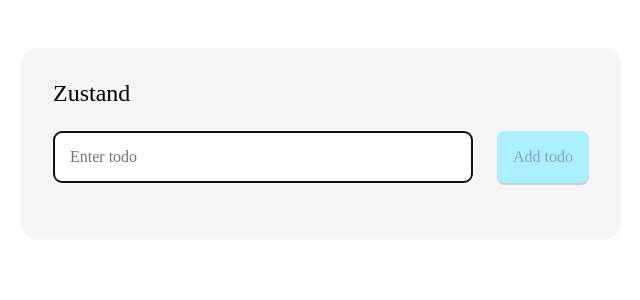
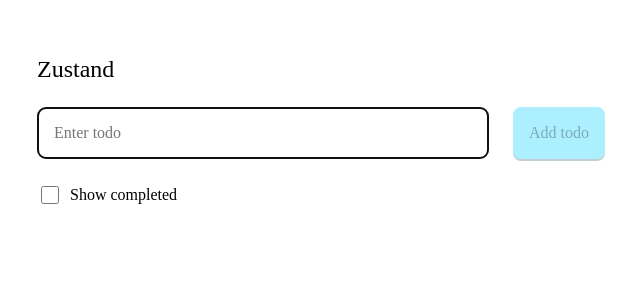
Before and after one commit to joakimgunst/react-state-management, a Next.js app: page /zustand-todo in a window 1280 px wide. Shown: the top 300 px of the page, without its empty margins (319-959 px from the left). Built offline with nearby package versions, Linux system fonts and the light colour scheme; a web font is replaced by a local one.

Commit message:
Add visibility filter to zustand example

```diff
--- a/src/components/AddForm.tsx
+++ b/src/components/AddForm.tsx
@@ -40,7 +40,7 @@
         input {
           padding: 16px;
           border-radius: 8px;
-          border: 1px solid #ccc;
+          border: 1px solid #bbb;
           font-family: inherit;
           font-size: inherit;
           min-width: 80px;
--- /dev/null
+++ b/src/components/TodoFilter.tsx
@@ -0,0 +1,26 @@
+interface Props {
+  showCompleted: boolean;
+  onToggle(): void;
+}
+
+export default function TodoFilter({ showCompleted, onToggle }: Props) {
+  return (
+    <label>
+      <input type="checkbox" checked={showCompleted} onChange={onToggle} />
+      <span>Show completed</span>
+
+      <style jsx>{`
+        label {
+          display: flex;
+          align-items: center;
+          column-gap: 8px;
+        }
+
+        input {
+          width: 18px;
+          height: 18px;
+        }
+      `}</style>
+    </label>
+  );
+}
--- a/src/components/TodoItem.tsx
+++ b/src/components/TodoItem.tsx
@@ -16,6 +16,7 @@
       initial={{ opacity: 0 }}
       animate={{ opacity: todo.completed ? 0.5 : 1 }}
       exit={{ opacity: 0 }}
+      layout
     >
       <div className="item">
         <input type="checkbox" checked={todo.completed} onChange={toggle} />
@@ -25,9 +26,9 @@
           .item {
             display: flex;
             align-items: center;
-            column-gap: 16px;
+            column-gap: 8px;
             padding: 16px;
-            background: #fff;
+            background: #f5f5f5;
             border-radius: 8px;
             overflow: hidden;
           }
--- a/src/components/TodoLayout.tsx
+++ b/src/components/TodoLayout.tsx
@@ -14,13 +14,11 @@
 
       <style jsx>{`
         .layout {
-          margin: 48px auto;
-          padding: 32px;
+          margin: 0 auto;
+          padding: 48px 16px;
+          max-width: 600px;
           display: grid;
           gap: 24px;
-          background-color: #f5f5f5;
-          border-radius: 16px;
-          max-width: 600px;
         }
 
         h1 {
--- a/src/pages/zustand-todo.tsx
+++ b/src/pages/zustand-todo.tsx
@@ -6,10 +6,14 @@
 import TodoList from "components/TodoList";
 import { combine } from "zustand/middleware";
 import * as utils from "utils";
+import TodoFilter from "components/TodoFilter";
 
 const initialState = {
   todos: [] as Todos,
+  showCompleted: false,
 };
+
+type State = typeof initialState;
 
 const useStore = create(
   combine(initialState, set => ({
@@ -17,13 +21,19 @@
       set(({ todos }) => ({ todos: utils.addTodo(todos, todo) })),
     toggleTodo: (id: string) =>
       set(({ todos }) => ({ todos: utils.toggleTodo(todos, id) })),
+    toggleShowCompleted: () =>
+      set(({ showCompleted }) => ({ showCompleted: !showCompleted })),
   }))
 );
+
+const selectVisibleTodos = ({ todos, showCompleted }: State) =>
+  todos.filter(t => t.completed === showCompleted);
 
 export default function Zustand() {
   return (
     <TodoLayout title="Zustand">
       <AddFormContainer />
+      <TodoFilterContainer />
       <TodoListContainer />
     </TodoLayout>
   );
@@ -34,8 +44,14 @@
   return <AddForm onAdd={addTodo} />;
 }
 
+function TodoFilterContainer() {
+  const showCompleted = useStore(state => state.showCompleted);
+  const toggle = useStore(state => state.toggleShowCompleted);
+  return <TodoFilter showCompleted={showCompleted} onToggle={toggle} />;
+}
+
 function TodoListContainer() {
-  const todos = useStore(state => state.todos);
+  const todos = useStore(selectVisibleTodos);
   const toggleTodo = useStore(state => state.toggleTodo);
   return <TodoList todos={todos} onToggle={toggleTodo} />;
 }
```
